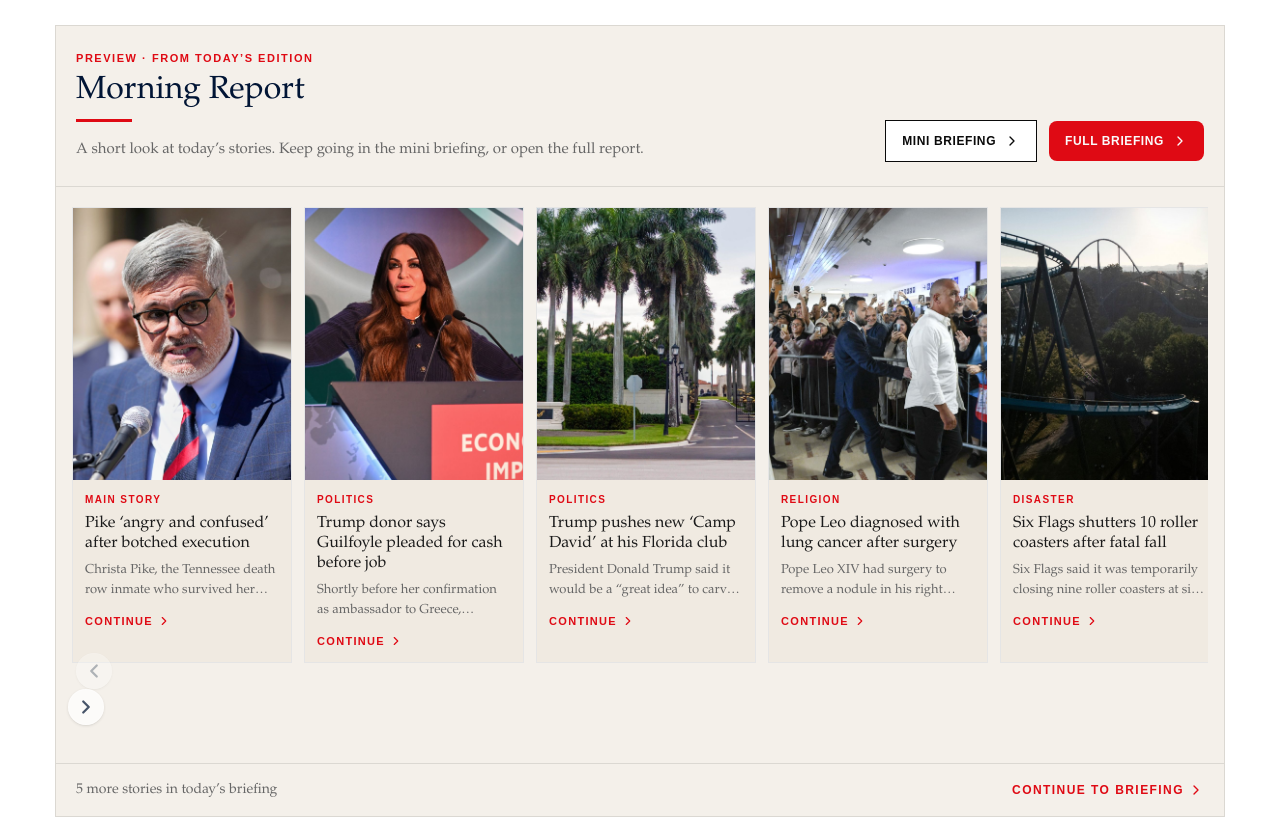
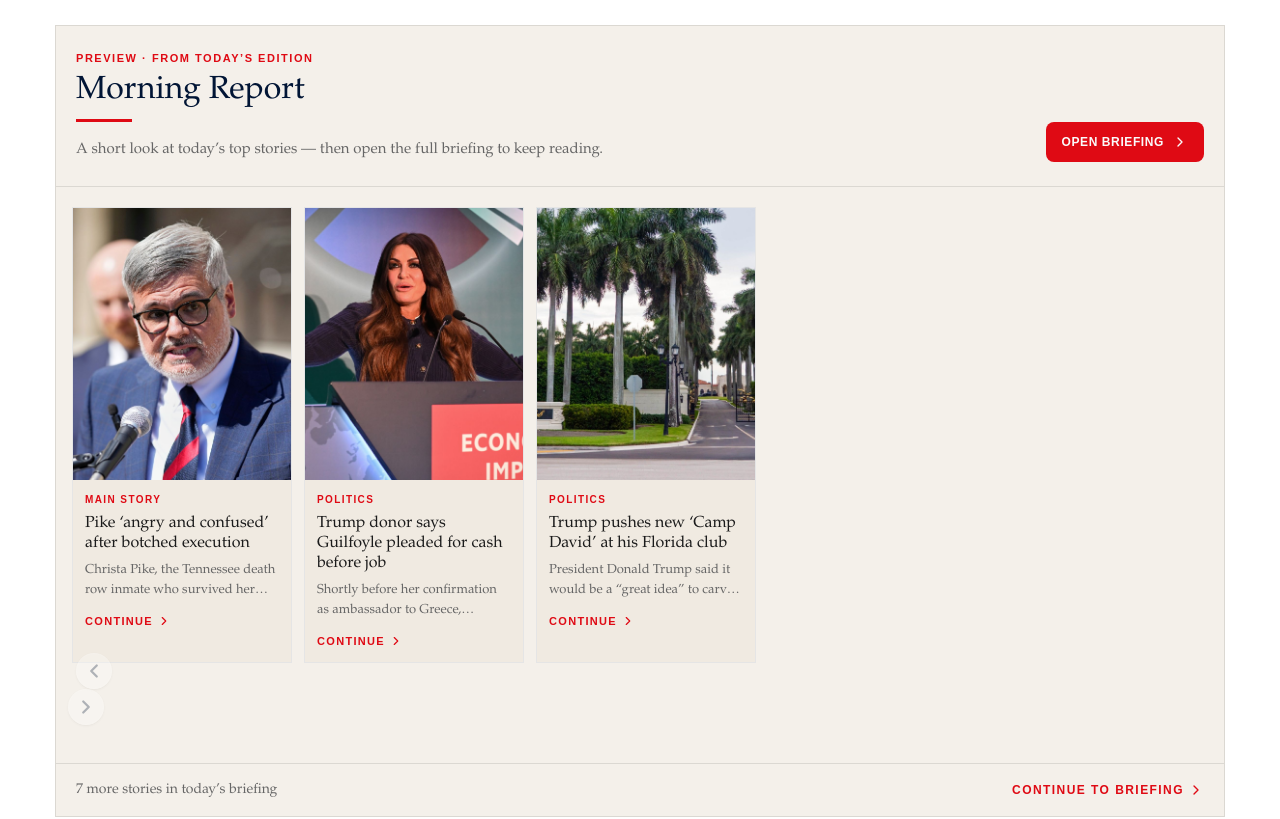
Before and after one commit to MattSmith02/week-morning-report, a Next.js app: page /article in a window 1280 px wide. Shown: the part 4200-5019 px from the top of the page. Built offline with nearby package versions, Linux system fonts and the light colour scheme.

Commit message:
Limit briefing preview to three stories and one CTA.
Co-authored-by: Cursor <cursoragent@cursor.com>

```diff
--- a/src/app/article/page.tsx
+++ b/src/app/article/page.tsx
@@ -251,7 +251,7 @@ function NewsletterForm() {
 function MiniLatestBriefing() {
   const edition = EDITIONS.find((item) => item.id === "morning") ?? EDITIONS[0];
   const withImages = edition.stories.filter((story) => story.imageSrc);
-  const preview = withImages.slice(0, 5);
+  const preview = withImages.slice(0, 3);
   const moreCount = Math.max(0, edition.stories.length - preview.length);
   const scrollerRef = useRef<HTMLDivElement>(null);
   const [atStart, setAtStart] = useState(true);
@@ -290,23 +290,13 @@ function MiniLatestBriefing() {
           </h2>
           <div className="mt-3 h-[3px] w-14 bg-[#DF0A14]" aria-hidden />
           <p className="mt-4 text-[15px] leading-6 text-[#666666]" style={roman}>
-            A short look at today’s stories. Keep going in the mini briefing, or open the full report.
+            A short look at today’s top stories — then open the full briefing to keep reading.
           </p>
         </div>
-        <div className="flex flex-wrap items-center gap-3">
-          <Link
-            href="/report"
-            className="inline-flex items-center gap-2 border border-[#0A0A0A] bg-white px-4 py-3 text-xs font-bold tracking-[0.05em] text-[#0A0A0A] uppercase transition-opacity hover:opacity-80"
-            style={uiBold}
-          >
-            Mini briefing
-            <BrandIcon name="chevronRight" defaultIcon={ChevronRight} className="h-4 w-4" />
-          </Link>
-          <Link href="/report?layout=classic" className={weekCta} style={uiBold}>
-            Full briefing
-            <BrandIcon name="chevronRight" defaultIcon={ChevronRight} className="h-4 w-4" />
-          </Link>
-        </div>
+        <Link href="/report" className={weekCta} style={uiBold}>
+          Open briefing
+          <BrandIcon name="chevronRight" defaultIcon={ChevronRight} className="h-4 w-4" />
+        </Link>
       </div>
 
       <div className="relative px-2 py-5 sm:px-4">
```
